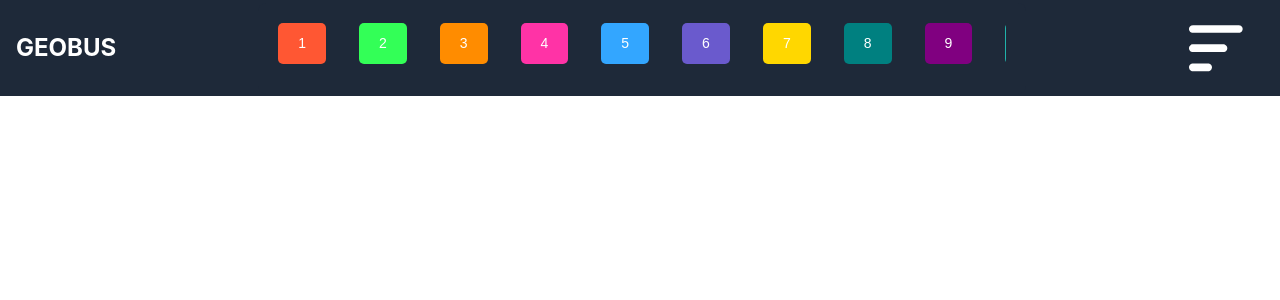
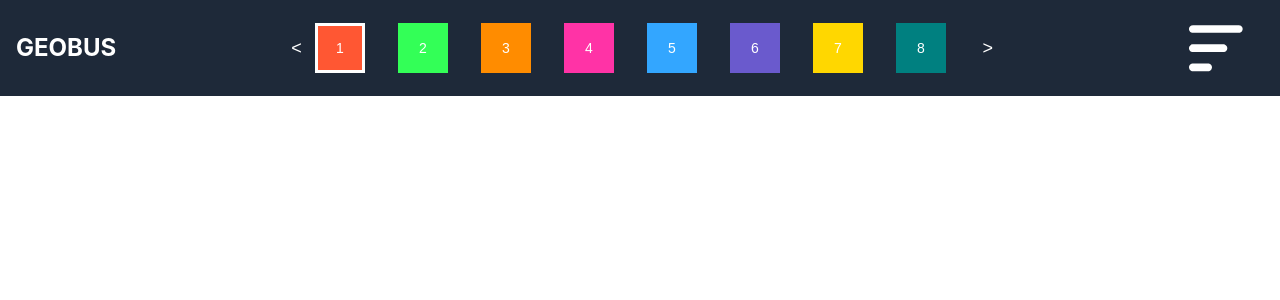
Before and after one commit to MiguelDAM/geoBus, a React (Create React App) app: page / in a window 1280 px wide. Shown: the top 300 px of the page. Built offline with nearby package versions, Linux system fonts and the light colour scheme.

Commit message:
refactor: mejorar la funcionalidad y el diseño del selector de líneas con navegación y estilos optimizados

```diff
--- a/src/pages/Lineas.js
+++ b/src/pages/Lineas.js
@@ -1,47 +1,91 @@
-import React, { useState } from 'react';
-import '../styles/Lineas.css';  // Asegúrate de importar el archivo CSS
+import React, { useState, useRef } from "react";
+import "../styles/Lineas.css"; // Asegúrate de importar el archivo CSS
 
 const SelectorLineasClases = () => {
-  const [lineaSeleccionada, setLineaSeleccionada] = useState('');
-
+  const [lineaSeleccionada, setLineaSeleccionada] = useState("Línea 1: Puerto del Rosario – Morro Jable");
+  const contenedorRef = useRef(null); // Referencia al contenedor de las líneas
   const lineas = [
-    { id: 1, nombre: 'Línea 1: Puerto del Rosario – Morro Jable', clase: 'boton-linea1' },
-    { id: 2, nombre: 'Línea 2: Puerto del Rosario – Vega de Río Palmas', clase: 'boton-linea2' },
-    { id: 3, nombre: 'Línea 3: Puerto del Rosario – Caleta de Fuste – Las Salinas', clase: 'boton-linea3' },
-    { id: 4, nombre: 'Línea 4: Pájara – Morro Jable', clase: 'boton-linea4' },
-    { id: 5, nombre: 'Línea 5: Costa Calma – Morro Jable', clase: 'boton-linea5' },
-    { id: 6, nombre: 'Línea 6: Puerto del Rosario – Corralejo', clase: 'boton-linea6' },
-    { id: 7, nombre: 'Puerto del Rosario – El Cotillo', clase: 'boton-linea7' },
-    { id: 8, nombre: 'Línea 8: Corralejo – El Cotillo', clase: 'boton-linea8' },
-    { id: 9, nombre: 'Línea 9: Pájara – Morro Jable', clase: 'boton-linea9' },
-    { id: 10, nombre: 'Línea 10: Puerto del Rosario – Morro Jable (por Pozo Negro)', clase: 'boton-linea10' },
-    { id: 11, nombre: 'Línea 11: Tuineje – La Lajita – Gran Tarajal', clase: 'boton-linea11' },
-    { id: 12, nombre: 'Línea 12: Gran Tarajal – Las Playitas', clase: 'boton-linea12' }
+    {
+      id: 1,
+      nombre: "Línea 1: Puerto del Rosario – Morro Jable",
+      clase: "boton-linea1",
+    },
+    {
+      id: 2,
+      nombre: "Línea 2: Puerto del Rosario – Vega de Río Palmas",
+      clase: "boton-linea2",
+    },
+    {
+      id: 3,
+      nombre: "Línea 3: Puerto del Rosario – Caleta de Fuste – Las Salinas",
+      clase: "boton-linea3",
+    },
+    { id: 4, nombre: "Línea 4: Pájara – Morro Jable", clase: "boton-linea4" },
+    {
+      id: 5,
+      nombre: "Línea 5: Costa Calma – Morro Jable",
+      clase: "boton-linea5",
+    },
+    {
+      id: 6,
+      nombre: "Línea 6: Puerto del Rosario – Corralejo",
+      clase: "boton-linea6",
+    },
+    { id: 7, nombre: "Puerto del Rosario – El Cotillo", clase: "boton-linea7" },
+    { id: 8, nombre: "Línea 8: Corralejo – El Cotillo", clase: "boton-linea8" },
+    { id: 9, nombre: "Línea 9: Pájara – Morro Jable", clase: "boton-linea9" },
+    {
+      id: 10,
+      nombre: "Línea 10: Puerto del Rosario – Morro Jable (por Pozo Negro)",
+      clase: "boton-linea10",
+    },
+    {
+      id: 11,
+      nombre: "Línea 11: Tuineje – La Lajita – Gran Tarajal",
+      clase: "boton-linea11",
+    },
+    {
+      id: 12,
+      nombre: "Línea 12: Gran Tarajal – Las Playitas",
+      clase: "boton-linea12",
+    },
   ];
-
   const manejarSeleccion = (linea) => {
     setLineaSeleccionada(linea);
     console.log(`Línea seleccionada: ${linea}`);
   };
-
+  const desplazarIzquierda = () => {
+    if (contenedorRef.current) {
+      contenedorRef.current.scrollBy({ left: -200, behavior: "smooth" });
+    }
+  };
+  const desplazarDerecha = () => {
+    if (contenedorRef.current) {
+      contenedorRef.current.scrollBy({ left: 200, behavior: "smooth" });
+    }
+  };
   return (
-    <div className="selector-lineas" style={{ textAlign: 'center', fontFamily: 'Arial, sans-serif' }}>
-      <div className="lineas-list">
+    <div
+      className="selector-lineas"
+    >
+      <button className="navegacion-izquierda" onClick={desplazarIzquierda}>
+        &lt;
+      </button>
+      <div className="lineas-list" ref={contenedorRef}>
         {lineas.map((linea) => (
           <button
             key={linea.id}
             onClick={() => manejarSeleccion(linea.nombre)}
-            className={`boton-linea ${linea.clase}`} // Usamos la clase para asignar color
-          >
-            {linea.id}
+            className={`boton-linea ${linea.clase} ${
+              lineaSeleccionada === linea.nombre ? "linea-seleccionada" : ""
+            }`}>
+            <span>{linea.id}</span> {/* Envuelve el contenido en un span */}
           </button>
         ))}
       </div>
-      {lineaSeleccionada && (
-        <p style={{ marginTop: '20px', fontSize: '18px' }}>
-          Has seleccionado: <strong>{lineaSeleccionada}</strong>
-        </p>
-      )}
+      <button className="navegacion-derecha" onClick={desplazarDerecha}>
+        &gt;
+      </button>
     </div>
   );
 };
--- a/src/styles/Lineas.css
+++ b/src/styles/Lineas.css
@@ -1,28 +1,46 @@
+* {
+  box-sizing: border-box;
+}
+
 .selector-lineas {
-    padding: 20px;
-    font-family: Arial, sans-serif;
-    margin: 0 auto; /* Centra el contenedor */
-    overflow: hidden; /* Oculta el contenido que se desborda si es necesario */
-  }
+  background-color: #1e2939;
+  display: flex; /* Alinea los elementos en una fila */
+  align-items: center; /* Centra verticalmente los elementos */
+  justify-content: center; /* Centra horizontalmente los elementos */
+  padding: 20px;
+  font-family: Arial, sans-serif;
+  margin: 0 auto; /* Centra el contenedor */
+  overflow: hidden; /* Oculta el contenido que se desborda si es necesario */
+}
 
 .lineas-list {
   display: flex;
   justify-content: flex-start;
-  overflow-x: auto;
-  padding-bottom: 10px;
+  overflow-x: hidden; /* Oculta el desbordamiento horizontal */
   flex-wrap: nowrap;
   gap: 33px;
   flex-direction: row;
 }
 
 .boton-linea {
-  padding: 10px 20px;
-  font-size: 14px;
+  display: flex; /* Asegura que el contenido se centre */
+  align-items: center; /* Centra verticalmente el contenido */
+  justify-content: center; /* Centra horizontalmente el contenido */
+  width: 100px; /* Tamaño fijo del botón */
+  height: 50px; /* Tamaño fijo del botón */
+  font-size: 14px; /* Tamaño del texto */
   color: white;
   border: none;
-  border-radius: 5px;
   cursor: pointer;
   white-space: nowrap; /* Evita que el texto se corte */
+  padding: 15px; /* Espaciado interno para el contenido */
+  text-align: center; /* Asegura que el texto esté centrado */
+  box-sizing: border-box; /* Asegura que el borde no aumente el tamaño */
+}
+
+.boton-linea span {
+  display: inline-block; /* Asegura que el contenido ocupe el mismo espacio */
+  min-width: 20px; /* Define un ancho mínimo para el contenido */
 }
 
 .boton-linea1 {
@@ -79,3 +97,28 @@
 .boton-linea111 {
   background-color: #c71585;
 }
+
+.linea-seleccionada {
+  border: 3px solid #ffffff; /* Borde visible */
+  padding: 12px; /* Reduce el padding para compensar el borde */
+}
+
+.navegacion-izquierda,
+.navegacion-derecha {
+  background-color: #1e2939;
+  color: white;
+  border: none;
+  width: 40px;
+  height: 40px;
+  font-size: 18px;
+  cursor: pointer;
+  display: flex;
+  align-items: center;
+  justify-content: center;
+  margin: 0 10px;
+}
+
+.navegacion-izquierda:hover,
+.navegacion-derecha:hover {
+  background-color: #0056b3;
+}
```
